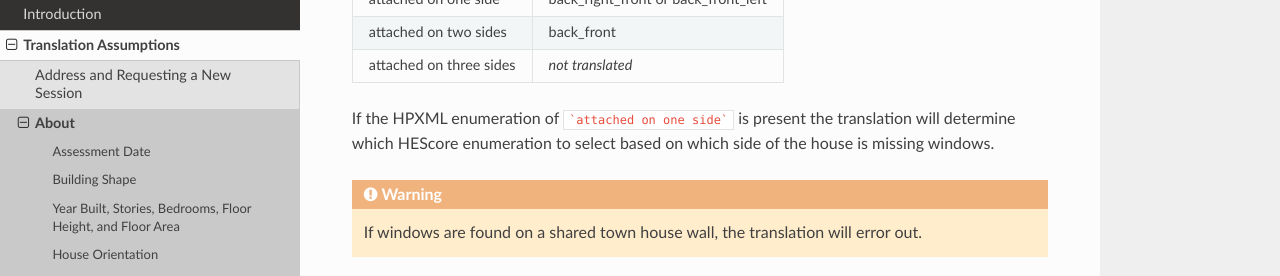
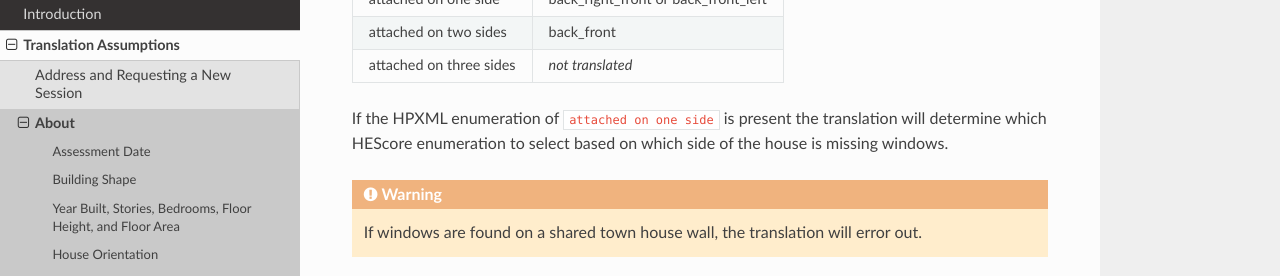
Before and after one commit to NREL/hescore-hpxml, a Sphinx documentation site: the page built from docs/source/translation/about.rst, in a window 1280 px wide and 900 px high, scrolled down 1415 px. Shown: the part 147-423 px from the top of the window. Built offline with Sphinx 7.4.7 and the Read the Docs theme 2.0.0, drawn with Linux system fonts in a browser that asks for light colours; formulas are drawn with MathJax 3.

Commit message:
Adding warning and cleaning up docs

````diff
--- a/docs/source/translation/about.rst
+++ b/docs/source/translation/about.rst
@@ -61,9 +61,9 @@
    attached on three sides  *not translated*
    =======================  ===================================
 
-If the HPXML enumeration of ```attached on one side``` is present the
-translation will determine which HEScore enumeration to select based on which
-side of the house is missing windows.
+If the HPXML enumeration of ``attached on one side`` is present the translation
+will determine which HEScore enumeration to select based on which side of the
+house is missing windows.
 
 .. warning::
 
@@ -140,8 +140,7 @@
 :term:`ACH50`. If more than one of the ``AirInfiltrationMeasurement`` elements
 have units in :term:`ACH50`, the last one to appear in the document is used. If
 the ``UnitofMeasure`` element has a value of ACH, then the value is converted
-to CFM using the building volume calculated by the floor area and floor
-height.
+to CFM using the building volume calculated by the floor area and floor height.
 
 An example of the minimum expected elements in HPXML follows:
 
--- a/docs/source/translation/zone_roof.rst
+++ b/docs/source/translation/zone_roof.rst
@@ -32,6 +32,10 @@
    =====================  ================
 
 .. warning::
+
+   There is no way to get a HEScore ``cond_attic``.
+
+.. note::
 
    Items that are *not translated* will result in a translation error.
 
````
